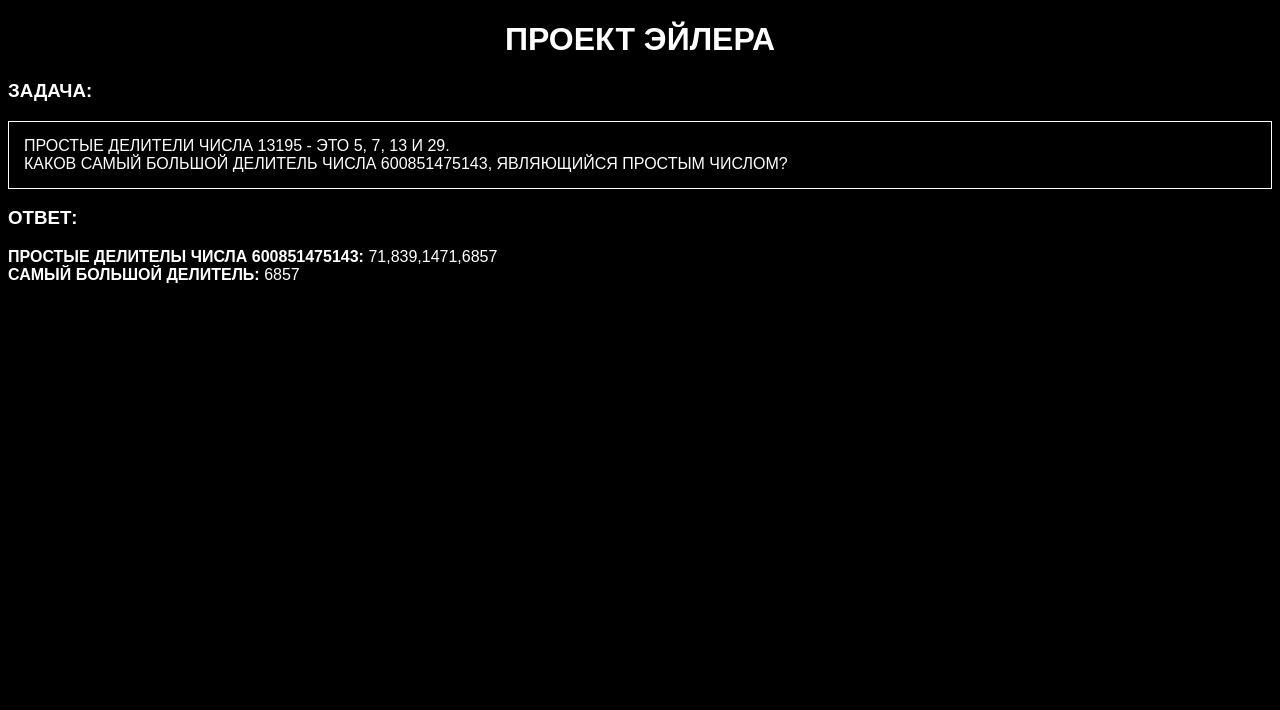
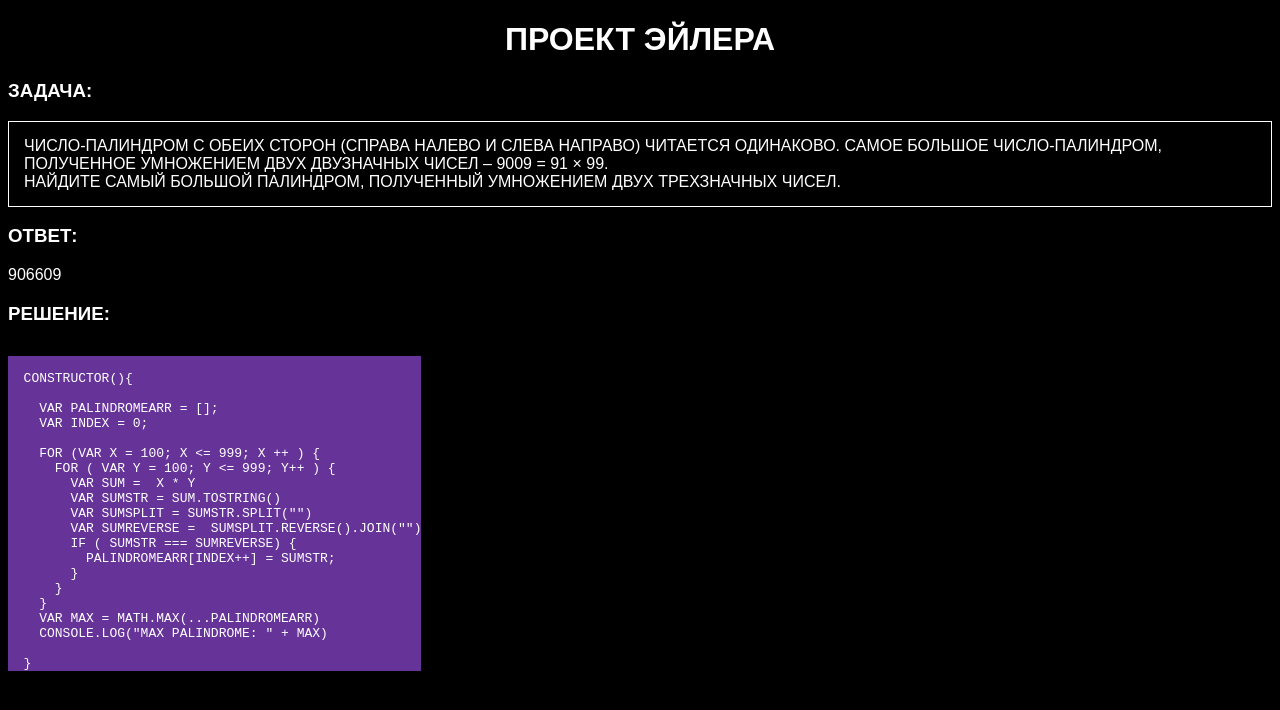
Before and after one commit to xovetrit/Euler, an Angular app: page / in a window 1280 px wide. Shown: the top 710 px of the page. Built offline with nearby package versions, Linux system fonts and the light colour scheme.

Commit message:
Задача 4 - Наибольшее произведение-палиндром

```diff
--- a/src/app/app.component.html
+++ b/src/app/app.component.html
@@ -1,7 +1,10 @@
 <h1>Проект Эйлера</h1>
 <h3>Задача:</h3>
-<p>Простые делители числа 13195 - это 5, 7, 13 и 29.<br>
-  Каков самый большой делитель числа 600851475143, являющийся простым числом?
+<p>Число-палиндром с обеих сторон (справа налево и слева направо) читается одинаково. Самое большое число-палиндром, полученное умножением двух двузначных чисел – 9009 = 91 × 99.
+<br>Найдите самый большой палиндром, полученный умножением двух трехзначных чисел.
 <h3>Ответ:</h3>
-<b>Простые делителы числа {{ delNumber }}:</b> {{ delNumberSimpleNumbers }}<br>
-<b>Самый большой делитель:</b> {{ delNumberSimpleNumbersMax }}
+{{ MaxPalindrome }}
+<h3>Решение: </h3>
+<pre>
+    <code [innerHTML]="code"></code>
+</pre>
--- a/src/app/app.component.ts
+++ b/src/app/app.component.ts
@@ -7,49 +7,51 @@ import { Component } from '@angular/core';
 })
 export class AppComponent {
 
-  simpleNumbers = [];
-  number = 10000;
-  delNumber = 600851475143;
-  delNumberSimpleNumbers = [];
-  delNumberSimpleNumbersMax = 0;
+  code = `
+  constructor(){
+
+    var PalindromeArr = [];
+    var index = 0;
+
+    for (var x = 100; x <= 999; x ++ ) {
+      for ( var y = 100; y <= 999; y++ ) {
+        var sum =  x * y
+        var sumStr = sum.toString()
+        var sumSplit = sumStr.split("")
+        var sumReverse =  sumSplit.reverse().join("")
+        if ( sumStr === sumReverse) {
+          PalindromeArr[index++] = sumStr;
+        }
+      }
+    }
+    var max = Math.max(...PalindromeArr)
+    console.log("Max Palindrome: " + max)
+
+  }`
+
+
+  MaxPalindrome = 0;
 
   constructor(){
 
+    var PalindromeArr = [];
     var index = 0;
-    var count = 0;
 
-    for ( var i = 0; i < this.number; i++ ){
-       if ( count == 2 ) {
-        this.simpleNumbers[index] = i - 1;
-        index++;
-        count = 0;
-      }
-      else if ( count > 2 || count == 1 ) {
-        count = 0;
-      }
-      for ( var y = i; y > 0; y-- ){
-        if ( i % y == 0) {
-          count++;
+    for (var x = 100; x <= 999; x ++ ) {
+      for ( var y = 100; y <= 999; y++ ) {
+        var sum =  x * y
+        var sumStr = sum.toString()
+        var sumSplit = sumStr.split("")
+        var sumReverse =  sumSplit.reverse().join("")
+        if ( sumStr === sumReverse) {
+          PalindromeArr[index++] = sumStr;
         }
       }
     }
-
-    var x = 0;
-    for ( var i = 0; i < this.simpleNumbers.length; i++ ){
-      if ( this.delNumber % this.simpleNumbers[i] == 0 ) {
-        this.delNumberSimpleNumbers[x] = this.simpleNumbers[i];
-        x++;
-      }
-    }
-
-    for ( var i = 0; i < this.delNumberSimpleNumbers.length; i++ ){
-      if ( i == this.delNumberSimpleNumbers.length - 1 ) {
-        this.delNumberSimpleNumbersMax = this.delNumberSimpleNumbers[i];
-      }
-    }
-
-
-
+    var max = Math.max(...PalindromeArr)
+    this.MaxPalindrome = max;
+    console.log("Max Palindrome: " + max)
 
   }
+
 }
--- a/src/styles.css
+++ b/src/styles.css
@@ -5,3 +5,7 @@ body {
     color: white;
     font-family: Arial, Helvetica, sans-serif;
 }
+pre {
+    background-color: rebeccapurple;
+    display: inline-block;
+}
```
